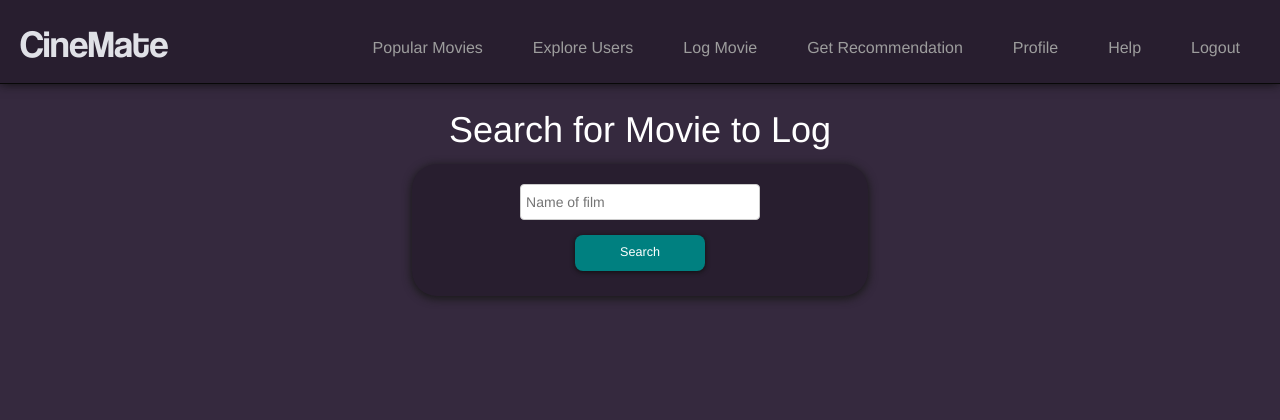
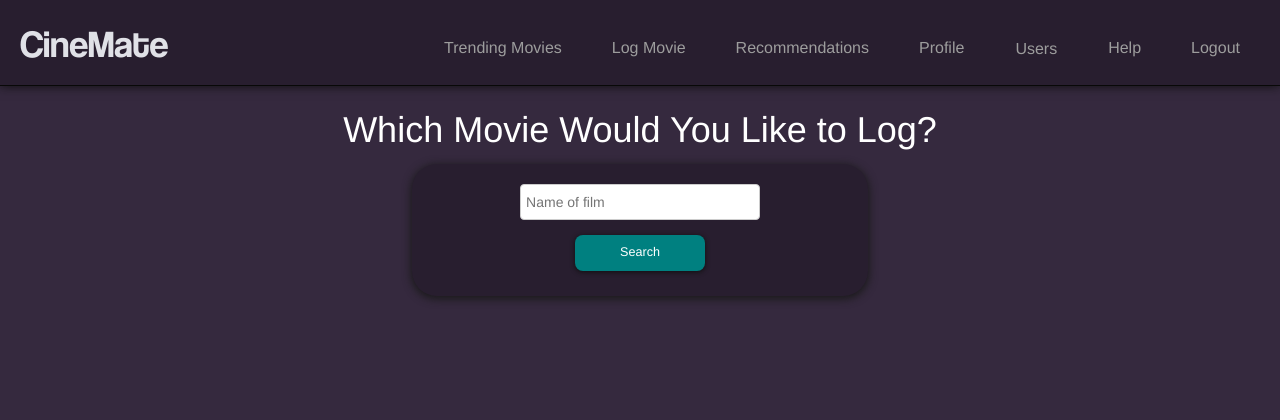
Before and after one commit to juliahorta/CineMate, a Flask app: page /search-movie in a window 1280 px wide. Shown: the top 420 px of the page. Run offline with Flask 2, Linux system fonts and the light colour scheme; the visitor is signed in with stand-in values (Sample User, id 1); data comes from the database, SQL or seed files in the repository; both versions use the stored data as it was after the commit; some libraries are stand-ins or nearby versions.

Commit message:
user dropdown + search

```diff
--- a/app/routes.py
+++ b/app/routes.py
@@ -31,6 +31,7 @@ def default():
 @app.route('/home')
 @login_required
 def home():
+    users = User.query.order_by(User.username.desc()).all()
     page = request.args.get('page', 1, type=int)
     posts = current_user.followed_entries().paginate(
         page, app.config['POSTS_PER_PAGE'], False)
@@ -38,12 +39,13 @@ def home():
         if posts.has_next else None
     prev_url = url_for('home', page=posts.prev_num) \
         if posts.has_prev else None
-    return render_template('index.html', title='Home', posts=posts.items, next_url=next_url, prev_url=prev_url)
+    return render_template('index.html', title='Home', posts=posts.items, next_url=next_url, prev_url=prev_url, users=users)
 
 @app.route('/login', methods=['GET', 'POST'])
 def login():
     if current_user.is_authenticated:
-        return redirect(url_for('home'))
+        users = User.query.order_by(User.username.desc()).all()
+        return redirect(url_for('home'), users=users)
     form = LoginForm()
     if form.validate_on_submit():
         user = User.query.filter_by(username=form.username.data).first()
@@ -65,7 +67,8 @@ def logout():
 @app.route('/register', methods=['GET', 'POST'])
 def register():
     if current_user.is_authenticated:
-        return redirect(url_for('home'))
+        users = User.query.order_by(User.username.desc()).all()
+        return redirect(url_for('home'), users=users)
     form = RegistrationForm()
     if form.validate_on_submit():
         user = User(username=form.username.data, email=form.email.data)
@@ -82,6 +85,7 @@ def welcome_c():
 @app.route('/user/<username>')
 @login_required
 def user(username):
+    users = User.query.order_by(User.username.desc()).all()
     user = User.query.filter_by(username=username).first_or_404()
     page = request.args.get('page', 1, type=int)
     posts = user.entries.order_by(Diary.date_watched.desc()).paginate(
@@ -92,11 +96,12 @@ def user(username):
         if posts.has_prev else None
     form = EmptyForm()
     return render_template('user.html', user=user, posts=posts.items,
-                           next_url=next_url, prev_url=prev_url, form=form)
+                           next_url=next_url, prev_url=prev_url, form=form, users=users)
 
 @app.route('/edit_profile', methods=['GET', 'POST'])
 @login_required
 def edit_profile():
+    users = User.query.order_by(User.username.desc()).all()
     form = EditProfileForm(current_user.username)
     if form.validate_on_submit():
         current_user.username = form.username.data
@@ -107,11 +112,12 @@ def edit_profile():
         form.username.data = current_user.username
         form.about_me.data = current_user.about_me
     return render_template('edit_profile.html', title='Edit Profile',
-                           form=form)
+                           form=form, users=users)
 
 @app.route('/follow/<username>', methods=['POST'])
 @login_required
 def follow(username):
+    users = User.query.order_by(User.username.desc()).all()
     form = EmptyForm()
     if form.validate_on_submit():
         user = User.query.filter_by(username=username).first()
@@ -124,35 +130,37 @@ def follow(username):
         current_user.follow(user)
         db.session.commit()
         # flash('You are following {}!'.format(username))
-        return redirect(url_for('user', username=username))
+        return redirect(url_for('user', username=username, users=users))
     else:
-        return redirect(url_for('index'))
+        return redirect(url_for('index'), users=users)
 
 @app.route('/unfollow/<username>', methods=['POST'])
 @login_required
 def unfollow(username):
+    users = User.query.order_by(User.username.desc()).all()
     form = EmptyForm()
     if form.validate_on_submit():
         user = User.query.filter_by(username=username).first()
         if user is None:
             flash('User {} not found.'.format(username))
-            return redirect(url_for('index'))
+            return redirect(url_for('index'), users=users)
         if user == current_user:
             flash('You cannot unfollow yourself!')
-            return redirect(url_for('user', username=username))
+            return redirect(url_for('user', username=username), users=users)
         current_user.unfollow(user)
         db.session.commit()
         flash('You are not following {}.'.format(username))
-        return redirect(url_for('user', username=username))
+        return redirect(url_for('user', username=username), users=users)
     else:
-        return redirect(url_for('index'))
+        return redirect(url_for('index'), users=users)
 
 @app.route('/popular')
 @login_required
 def popular():
+    users = User.query.order_by(User.username.desc()).all()
     conn = urllib.request.urlopen(popular_url)
     json_data = json.loads(conn.read())
-    return render_template('popular.html', results=json_data["results"][:18])
+    return render_template('popular.html', results=json_data["results"][:18], users=users)
 
 # @app.route('/genre-rating', methods=['GET', 'POST'])
 # def g_rate():
@@ -171,30 +179,33 @@ def popular():
 @app.route('/search-movie', methods=['GET', 'POST'])
 @login_required
 def m_search():
+    users = User.query.order_by(User.username.desc()).all()
     form = MovieSearch()
     if form.validate_on_submit():
         user_search = urllib.parse.quote(form.movieName.data)
         complete_url = search_url + user_search + "&page=1"
         conn = urllib.request.urlopen(complete_url)
         json_data = json.loads(conn.read())
-        return render_template('search_results.html', results=json_data["results"], term=form.movieName.data)
-    return render_template('movie_search.html', form=form)
+        return render_template('search_results.html', results=json_data["results"], term=form.movieName.data, users=users)
+    return render_template('movie_search.html', form=form, users=users)
 
 @app.route('/search-movie-4-recc', methods=['GET', 'POST'])
 @login_required
 def rec_m_search():
+    users = User.query.order_by(User.username.desc()).all()
     form = MovieSearch()
     if form.validate_on_submit():
         user_search = urllib.parse.quote(form.movieName.data)
         complete_url = search_url + user_search + "&page=1"
         conn = urllib.request.urlopen(complete_url)
         json_data = json.loads(conn.read())
-        return render_template('rec_search_results.html', results=json_data["results"], term=form.movieName.data)
-    return render_template('rec_search.html', form=form)
+        return render_template('rec_search_results.html', results=json_data["results"], term=form.movieName.data, users=users)
+    return render_template('rec_search.html', form=form, users=users)
 
 @app.route('/recommendation-1', methods=['GET', 'POST'])
 @login_required
 def rec_options_1():
+    users = User.query.order_by(User.username.desc()).all()
     movieid = request.args['movieid']
     mname = request.args['mname']
     myear = request.args['myear']
@@ -205,11 +216,12 @@ def rec_options_1():
     #     ext_url = info_url +m.id "/external_ids?api_key=" + api_key
     #     ext_conn = urllib.request.urlopen(ext_url)
     #     ext_data = json.loads(ext_conn.read())
-    return render_template('user_1_reccs.html', results=json_data["results"][:4])
+    return render_template('user_1_reccs.html', results=json_data["results"][:4], users=users)
 
 @app.route('/log-movie', methods=['GET', 'POST'])
 @login_required
 def log_movie():
+    users = User.query.order_by(User.username.desc()).all()
     movieid = request.args['movieid']
     mname = request.args['mname']
     myear = request.args['myear']
@@ -223,12 +235,13 @@ def log_movie():
             rewatch=form.movieRewatch.data, review=form.movieReview.data, logger=current_user)
         db.session.add(log_data)
         db.session.commit()
-        return redirect(url_for('home'), )
-    return render_template('log_movie.html', form=form, result=json_data)
+        return redirect(url_for('home'), users=users)
+    return render_template('log_movie.html', form=form, result=json_data, users=users)
 
 @app.route('/confirm-reccomendation', methods=['GET', 'POST'])
 @login_required
 def one_mov_rec():
+    users = User.query.order_by(User.username.desc()).all()
     movieid = request.args['movieid']
     mname = request.args['mname']
     myear = request.args['myear']
@@ -236,10 +249,4 @@ def one_mov_rec():
     log_url = info_url + movieid + "?api_key=" + api_key
     conn = urllib.request.urlopen(log_url)
     json_data = json.loads(conn.read())
-    return render_template('rec_choice_1.html', result=json_data)
-
-@app.route('/explore')
-@login_required
-def explore():
-    users = User.query.order_by(User.username.desc()).all()
-    return render_template('explore_page.html', title='Explore', users=users)
+    return render_template('rec_choice_1.html', result=json_data, users=users)
--- a/app/static/styles.css
+++ b/app/static/styles.css
@@ -73,6 +73,7 @@ nav.navbar.navbar-inverse {
 
 .log-link:hover {
   text-decoration: underline;
+  color: white;
 }
 
 .user-icon {
@@ -136,8 +137,8 @@ nav.navbar.navbar-inverse {
 
 
 .user-link {
-  padding-top: 5%;
-  float: left; margin: 0px 10px 15px 20px;
+  /* padding-top: 5%; */
+  float: left; margin: 0px 0px 0px 0px;
 }
 
 
@@ -363,6 +364,10 @@ a.btn.btn-primary.btn-lg {
   /* box-shadow: 0 3px 8px 1px #1a1a1a; */
 }
 
+a.get-rec-b {
+  text-decoration: none;
+}
+
 .user-post-cont{
   padding-top: 1%;
 }
@@ -532,6 +537,10 @@ input#submit {
 
 .register-link, .prof-edit {
   text-decoration: underline;
+}
+
+.register-link:hover {
+  color: white;
 }
 
 input[type="text" i], input[type="password" i] {
@@ -854,3 +863,66 @@ div.button-tut {
   box-shadow: 0 2px 9px 1px #1a1a1a;
   padding: 3%;
 }  */
+
+/* dropdown styling */
+
+/* Dropdown Button */
+#dropbtn {
+  background-color: #281E2F;
+  padding: 16px;
+  font-size: 16px;
+  border: none;
+  cursor: pointer;
+}
+
+/* Dropdown button on hover & focus */
+/* #dropbtn:hover, #dropbtn:focus {
+  background-color: #3e8e41;
+} */
+
+/* The search field */
+#myInput {
+  box-sizing: border-box;
+  background-image: url('searchicon.png');
+  background-position: 14px 12px;
+  background-repeat: no-repeat;
+  font-size: 16px;
+  padding: 14px 20px 12px 45px;
+  border: none;
+  border-bottom: 1px solid #ddd;
+  width: fit-content;
+  text-align: left;
+}
+
+/* The search field when it gets focus/clicked on
+#myInput:focus {outline: 3px solid #ddd;} */
+
+/* The container <div> - needed to position the dropdown content */
+.dropdown {
+  position: relative;
+  display: inline-block;
+}
+
+/* Dropdown Content (Hidden by Default) */
+.dropdown-content {
+  display: none;
+  position: absolute;
+  background-color: #f6f6f6;
+  min-width: 230px;
+  border: 1px solid #ddd;
+  z-index: 1;
+}
+
+/* Links inside the dropdown */
+.dropdown-content a {
+  color: black;
+  padding: 12px 16px;
+  text-decoration: none;
+  display: block;
+}
+
+/* Change color of dropdown links on hover */
+.dropdown-content a:hover {background-color: #f1f1f1}
+
+/* Show the dropdown menu (use JS to add this class to the .dropdown-content container when the user clicks on the dropdown button) */
+.show {display:block;}
--- a/app/templates/base.html
+++ b/app/templates/base.html
@@ -39,9 +39,33 @@
         lightBoxVideo.pause();
     }
 </script>
+<script>
+  /* When the user clicks on the button,
+toggle between hiding and showing the dropdown content */
+function myFunction() {
+  document.getElementById("myDropdown").classList.toggle("show");
+}
+
+function filterFunction() {
+  var input, filter, ul, li, a, i;
+  input = document.getElementById("myInput");
+  filter = input.value.toUpperCase();
+  div = document.getElementById("myDropdown");
+  a = div.getElementsByTagName("a");
+  for (i = 0; i < a.length; i++) {
+    txtValue = a[i].textContent || a[i].innerText;
+    if (txtValue.toUpperCase().indexOf(filter) > -1) {
+      a[i].style.display = "";
+    } else {
+      a[i].style.display = "none";
+    }
+  }
+}
+</script>
 </head>
 
 <body>
+  <div id="fade" onClick="lightbox_close();"></div>
   <nav class="navbar navbar-inverse navbar-fixed-top">
     <div class="container-fluid">
       <div class="navbar-header">
@@ -61,19 +85,25 @@
           {% if current_user.is_anonymous %}
           {% else %}
           <li class="nav-item">
-            <a class="nav-link" href="{{ url_for('popular') }}">Popular Movies</a>
-          </li>
-          <li class="nav-item">
-            <a class="nav-link" href="{{ url_for('explore') }}">Explore Users</a>
+            <a class="nav-link" href="{{ url_for('popular') }}">Trending Movies</a>
           </li>
           <li class="nav-item">
             <a class="nav-link" href="{{ url_for('m_search') }}">Log Movie</a>
           </li>
           <li class="nav-item">
-            <a class="nav-link" href="{{ url_for('rec_m_search') }}">Get Recommendation</a>
+            <a class="nav-link" href="{{ url_for('rec_m_search') }}">Recommendations</a>
           </li>
           <li class="nav-item">
             <a class="nav-link" href="{{ url_for('user', username=current_user.username) }}">Profile</a>
+          </li>
+          <li class="nav-item">
+            <a type="button" onclick="myFunction()" id="dropbtn" class="nav-link" href="#">Users</a>
+            <div id="myDropdown" class="dropdown-content">
+              <input type="text" placeholder="Search Users..." id="myInput" onkeyup="filterFunction()">
+              {% for u in users %}
+              <a href="{{ url_for('user', username=u.username) }}"> {{ u.username }}</a>
+              {% endfor %}
+            </div>
           </li>
           <li class="nav-item">
             <a class="nav-link" href="#" onclick="lightbox_open();">Help</a>
--- a/app/templates/movie_search.html
+++ b/app/templates/movie_search.html
@@ -1,7 +1,7 @@
 {% extends "base.html" %}
 
 {% block content %}
-<h1>Search for Movie to Log</h1>
+<h1>Which Movie Would You Like to Log?</h1>
 <div class="search-bar">
     <form class="search-form" action="" method="post">
         {{ form.hidden_tag() }}
--- a/app/templates/rec_search_results.html
+++ b/app/templates/rec_search_results.html
@@ -2,7 +2,7 @@
 
 {% block content %}
 <h1> results for "{{term}}"</h1>
-<h2 class="res-sub">click movie name to base recommendations on it</h2>
+<!-- <h2 class="res-sub">click movie name to base recommendations on it</h2> -->
 <div class="movie-list-container">
     {% for movie in results %}
     {% if movie.poster_path %}
@@ -11,11 +11,11 @@
         <a
             href="{{ url_for('one_mov_rec', mname=movie.title, myear=movie.release_date[:4], movieid=movie.id, mposter=movie.poster_path) }}"><img
                 src="https://image.tmdb.org/t/p/w500/{{movie.poster_path}}" alt=""></a>
-        <!-- <h3><a class="log-link" href="{{ url_for('log_movie', mname=movie.title, myear=movie.release_date[:4], movieid=movie.id, mposter=movie.poster_path) }}"> {{movie.title}} ({{movie.release_date[:4]}}) </a></h3> -->
+        <h4><a class="log-link" href="{{ url_for('log_movie', mname=movie.title, myear=movie.release_date[:4], movieid=movie.id, mposter=movie.poster_path) }}"> {{movie.title}} ({{movie.release_date[:4]}}) </a></h4>
         {% else %}
         <a href="{{ url_for('one_mov_rec', mname=movie.title, movieid=movie.id, mposter=movie.poster_path) }}"><img
                 src="https://image.tmdb.org/t/p/w500/{{movie.poster_path}}" alt=""></a>
-        <!-- <h3><a class="log-link" href="{{ url_for('log_movie', mname=movie.title, movieid=movie.id, mposter=movie.poster_path) }}"> {{movie.title}}</a></h3> -->
+        <h4><a class="log-link" href="{{ url_for('log_movie', mname=movie.title, movieid=movie.id, mposter=movie.poster_path) }}"> {{movie.title}}</a></h4>
         {% endif %}
     </div>
     {% endif %}
--- a/app/templates/search_results.html
+++ b/app/templates/search_results.html
@@ -2,7 +2,7 @@
 
 {% block content %}
 <h1> results for "{{term}}"</h1>
-<h2 class="res-sub"> click on a movie to log it</h2>
+<!-- <h2 class="res-sub"> click on a movie to log it</h2> -->
 <div class="movie-list-container">
     {% for movie in results %}
     {% if movie.poster_path %}
@@ -11,11 +11,11 @@
         <a
             href="{{ url_for('log_movie', mname=movie.title, myear=movie.release_date[:4], movieid=movie.id, mposter=movie.poster_path) }}"><img
                 src="https://image.tmdb.org/t/p/w500/{{movie.poster_path}}" alt=""></a>
-        <!-- <h3><a class="log-link" href="{{ url_for('log_movie', mname=movie.title, myear=movie.release_date[:4], movieid=movie.id, mposter=movie.poster_path) }}"> {{movie.title}} ({{movie.release_date[:4]}}) </a></h3> -->
+        <h4><a class="log-link" href="{{ url_for('log_movie', mname=movie.title, myear=movie.release_date[:4], movieid=movie.id, mposter=movie.poster_path) }}"> {{movie.title}} ({{movie.release_date[:4]}}) </a></h4>
         {% else %}
         <a href="{{ url_for('log_movie', mname=movie.title, movieid=movie.id, mposter=movie.poster_path) }}"><img
                 src="https://image.tmdb.org/t/p/w500/{{movie.poster_path}}" alt=""></a>
-        <!-- <h3><a class="log-link" href="{{ url_for('log_movie', mname=movie.title, movieid=movie.id, mposter=movie.poster_path) }}"> {{movie.title}}</a></h3> -->
+        <h4><a class="log-link" href="{{ url_for('log_movie', mname=movie.title, movieid=movie.id, mposter=movie.poster_path) }}"> {{movie.title}}</a></h4>
         {% endif %}
     </div>
     {% endif %}
```
Also changed, not shown: app/templates/explore_page.html (deleted, +0 -14 lines), app.db.
